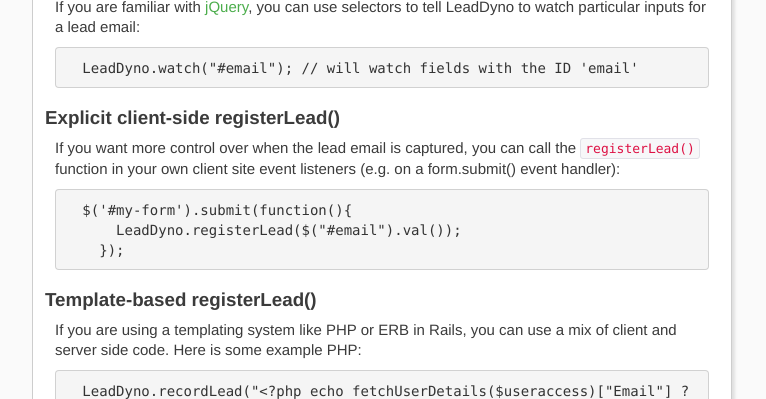
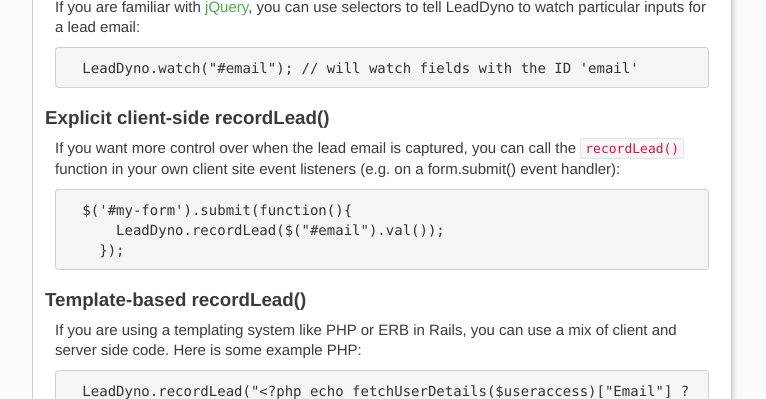
Before and after one commit to LeadDyno/leaddyno-website, a Jekyll site: the page built from guide/installation.md, in a window 1280 px wide and 900 px high, scrolled down 909 px. Shown: the part 153-552 px from the top of the window, without its empty margins (378-1144 px from the left). Built offline with Jekyll 4.4.1, drawn with Linux system fonts in a browser that asks for light colours; nearby versions of some CDN libraries; comment, search, counter and statistics services are not loaded.

Commit message:
Replace all incorrect references to JS registerLead() with recordLead() in installation guide.

```diff
--- a/guide/installation.md
+++ b/guide/installation.md
@@ -70,18 +70,18 @@
   LeadDyno.watch("#email"); // will watch fields with the ID 'email'
 </pre>
 
-#### Explicit client-side registerLead()
+#### Explicit client-side recordLead()
 
-If you want more control over when the lead email is captured, you can call the `registerLead()` function
+If you want more control over when the lead email is captured, you can call the `recordLead()` function
 in your own client site event listeners (e.g. on a form.submit() event handler):
 
 <pre class="prettyprint">
   $('#my-form').submit(function(){
-      LeadDyno.registerLead($("#email").val());
+      LeadDyno.recordLead($("#email").val());
     });
 </pre>
 
-#### Template-based registerLead()
+#### Template-based recordLead()
 
 If you are using a templating system like PHP or ERB in Rails, you can use a mix of client and server side code.
 Here is some example PHP:
```
